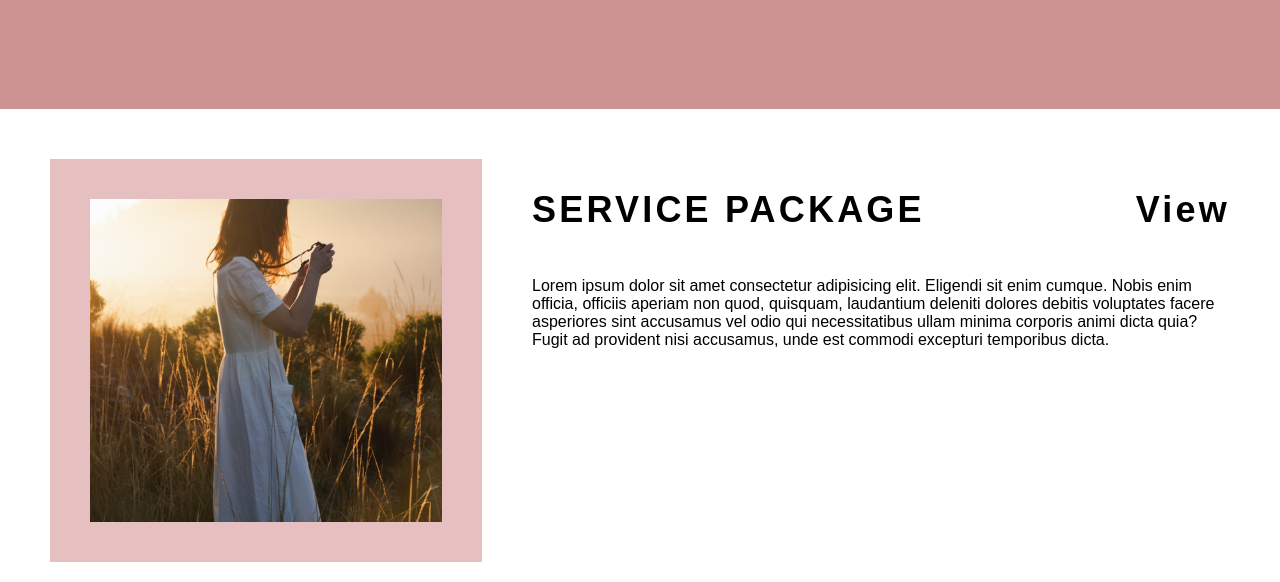
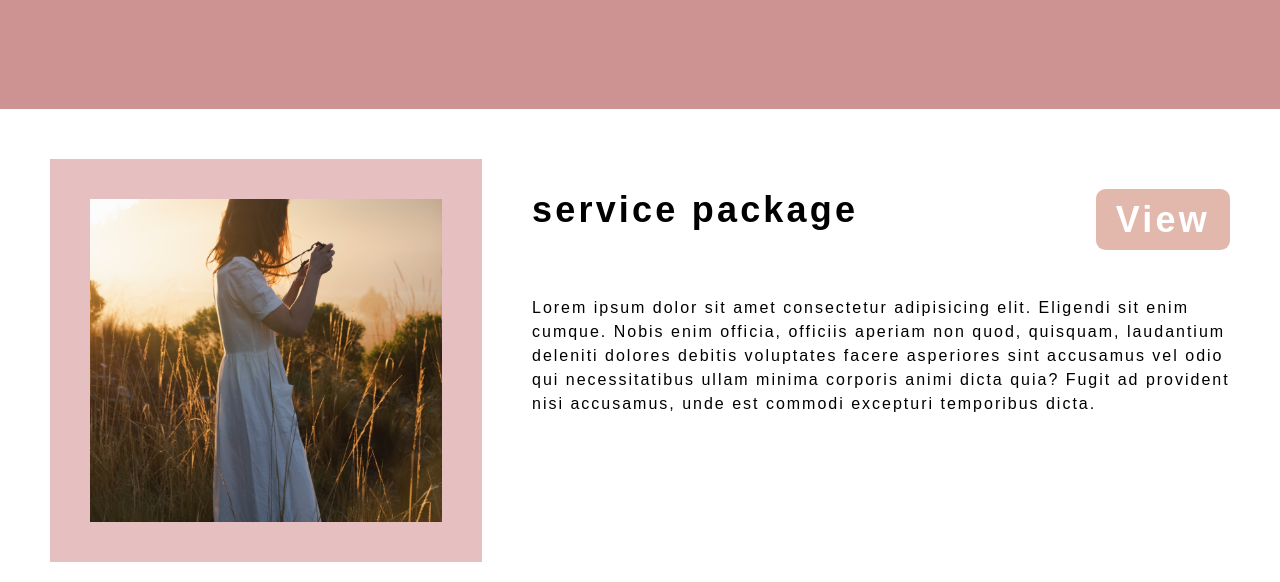
Before and after one commit to FerdousFardin/practice-2, a plain HTML site: page index.html in a window 1280 px wide. Shown: the part 612-1194 px from the top of the page. Drawn offline with Linux system fonts and the light colour scheme.

Commit message:
main-1st-section-added

```diff
--- a/index.html
+++ b/index.html
@@ -20,7 +20,7 @@
                 <a href="#">Services</a>
                 <a href="#">Contact</a>
                 <a href="#"><i class="fa-solid fa-magnifying-glass"></i></a>
-            </nav>
+            </nav>l
         </section>
         <section class="hero-section">
             <img class="img-fluid" src="./images/Rectangle 6.png" alt="">
@@ -29,7 +29,8 @@
                     About Me
                 </h1>
                 <p>Lorem ipsum dolor sit amet consectetur, adipisicing elit. Veniam rerum molestias officiis facere unde molestiae reiciendis nisi in distinctio. Cum fugit a facere perspiciatis expedita quis ea praesentium dignissimos harum magnam animi, accusamus sed ullam autem voluptatem voluptates sit debitis atque ducimus rerum quod recusandae velit! Necessitatibus blanditiis itaque hic.</p>
-                <div class="btn-container"><a href="#" class="btn">Let's Chat</a></div>
+                <div class="btn-container"><a href="#" class="btn">Let's Chat</a>
+                </div>
                 <span class="logo"><i class="fa-brands fa-google"></i>
                     <i class="fa-brands fa-facebook"></i>
                     <i class="fa-brands fa-instagram"></i>
@@ -43,7 +44,7 @@
             <div class="mi-1-img"><img src="./images/Rectangle 24.png" alt=""></div>
             <div class="mi-1-text">
                 <div class="mi-1-heading">
-                    <h1 class="uppercase">
+                    <h1>
                         service package
                     </h1>
                     <h1 class="marked">View</h1>
--- a/style.css
+++ b/style.css
@@ -76,14 +76,15 @@ body{
     padding: 1rem  3.5rem;
     background-color: rgba(255, 255, 255, 0.49);
     transition: border 450ms linear ;
+    border-radius: .5rem;
+    transition: border-bottom 250ms linear;
 
 }
 .btn:hover{
-    border: .5rem solid #b74c4c33;
-    border-radius: .5rem;
+    border-bottom: .5rem solid #aaa0a033;
 }
 .btn-container:hover{
-    transform: scale(1.01);
+    transform: translateY(-.3rem);
 }
 .logo{
     color: rgba(0, 0, 0, 0.6);
@@ -111,3 +112,13 @@ body{
     letter-spacing: .2rem;
     font-size: 1.5rem;
 }
+.marked{
+    background-color: rgba(192, 105, 77, 0.47);
+    border-radius: 0.6rem;
+    color: #fff;
+    padding: 0.6rem 1.25rem ;
+}
+.mi-1-text p{
+    letter-spacing: 0.1245rem;
+    line-height: 1.5rem;
+}
```
